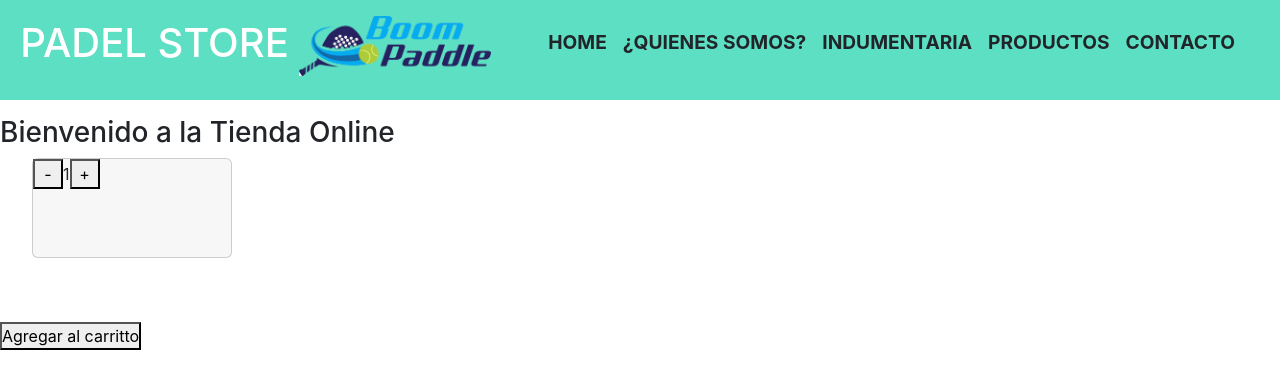
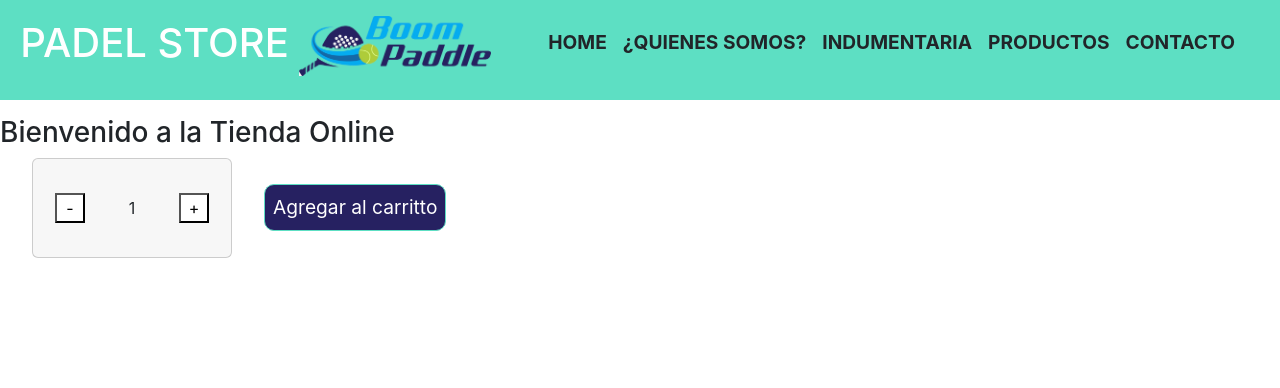
Before and after one commit to LohanaO/EcommercePadel, a React (Create React App) app: page / in a window 1280 px wide. Shown: the top 388 px of the page. Built offline with nearby package versions, Linux system fonts and the light colour scheme; the HTML template or start-up script is replaced by a standard one.

Commit message:
estilos al contador de productos

```diff
--- a/src/Componets/ItemListContainer/ItemCount.jsx
+++ b/src/Componets/ItemListContainer/ItemCount.jsx
@@ -28,8 +28,8 @@ const ItemCount = ({stock, initial,onAdd}) => {
             <span >{contador}</span>
             <button onClick={aumentarContador}> + </button>
         </div>
-        <div className='btnagregar'>
-            <button onClick={handleOnAdd}>Agregar al carritto</button>
+        <div >
+            <button className='btncar' onClick={handleOnAdd}>Agregar al carritto</button>
         </div>
 
     </div>
--- a/src/Componets/ItemListContainer/item.css
+++ b/src/Componets/ItemListContainer/item.css
@@ -1,18 +1,35 @@
+
+.contenedor {
+    display: flex;
+    align-items: center;
+    gap: 2rem;
 
 
+}
 .card{
     width: 200px;
     height: 100px;
     background-color:#f7f7f7;
     margin-left: 2rem;
-    display: inline-block;
+    display: flex;
+    flex-direction: row;
+
+
+
+
 
 
 }
 
+
+
 .card button{
     width: 30px;
     height: 30px;
+    margin: auto;
+    background-color: white;
+
+
 
 
 }
@@ -23,6 +40,12 @@
 
 
 
-.btnagregar{
-    margin-top: 4rem;
+.btncar{
+    background-color:#262161;
+    padding: 0.5rem;
+    color: white;
+    font-size: 1.2rem;
+    border-radius: 10px;
+    border: solid 1px #5DDFC3;
+    text-align: center;
 }
```
